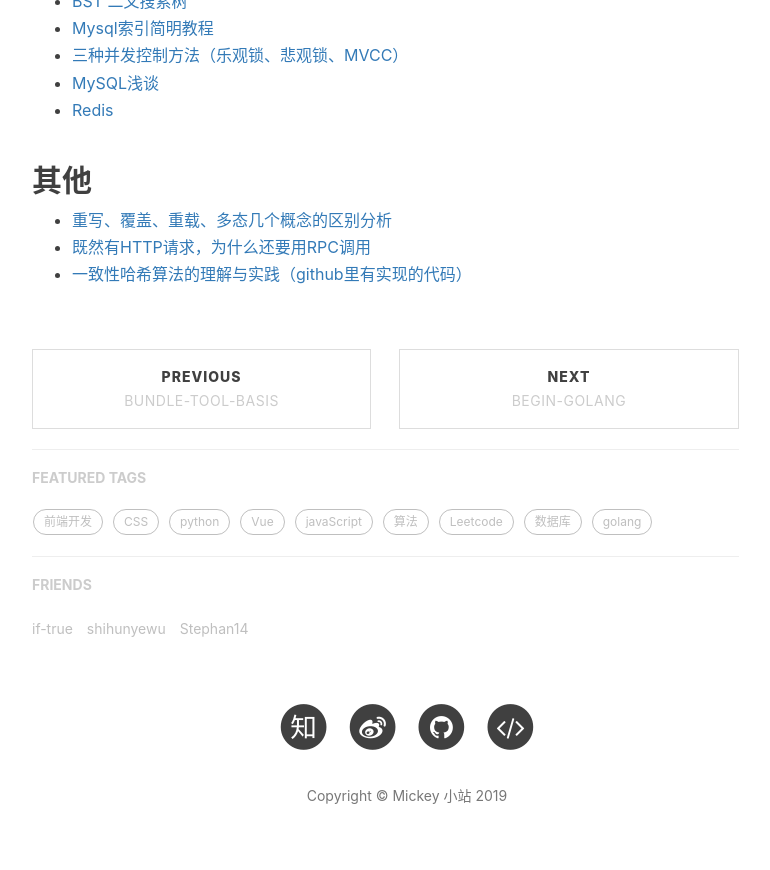
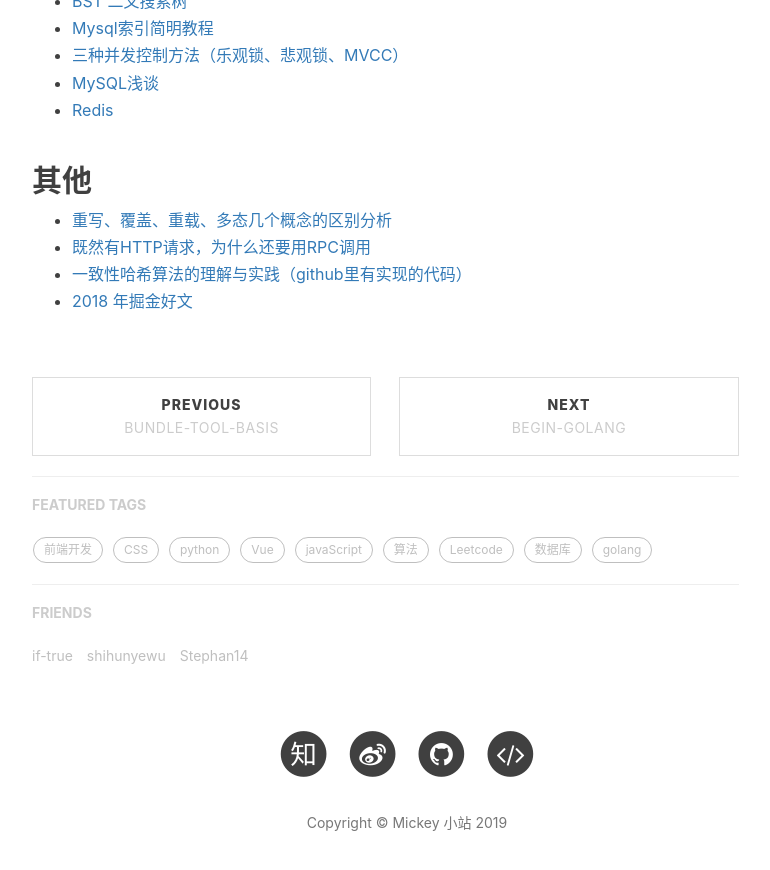
Before and after one commit to mickey0524/mickey0524.github.io, a Jekyll site: the page built from _posts/2017-10-20-superior-article.md, in a window 1280 px wide and 900 px high, scrolled down 2668 px. Shown: the top 870 px of the window, without its empty margins (233-1003 px from the left). Built offline with Jekyll 4.4.1, drawn with Linux system fonts in a browser that asks for light colours; nearby versions of some CDN libraries; comment, search, counter and statistics services are not loaded.

Commit message:
feat(article): 增加掘金 2018 年好文

```diff
--- a/_posts/2017-10-20-superior-article.md
+++ b/_posts/2017-10-20-superior-article.md
@@ -95,3 +95,4 @@ tags:
 * [重写、覆盖、重载、多态几个概念的区别分析](https://blog.csdn.net/ericbaner/article/details/3857268)
 * [既然有HTTP请求，为什么还要用RPC调用](https://www.zhihu.com/question/41609070)
 * [一致性哈希算法的理解与实践（github里有实现的代码）](https://yikun.github.io/2016/06/09/%E4%B8%80%E8%87%B4%E6%80%A7%E5%93%88%E5%B8%8C%E7%AE%97%E6%B3%95%E7%9A%84%E7%90%86%E8%A7%A3%E4%B8%8E%E5%AE%9E%E8%B7%B5/)
+* [2018 年掘金好文](http://2018.juejin.im/?utm_source=gold_browser_extension)
```
